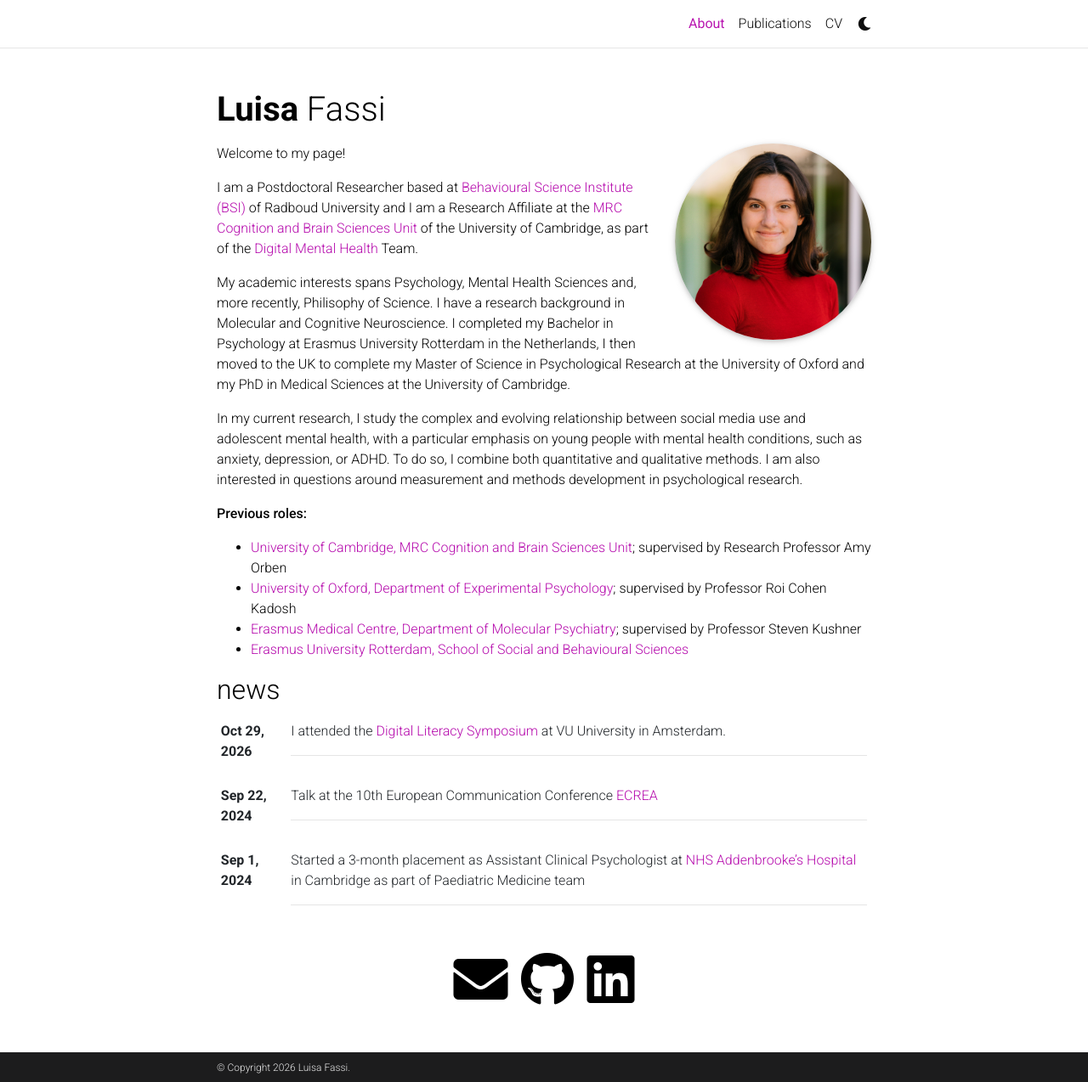
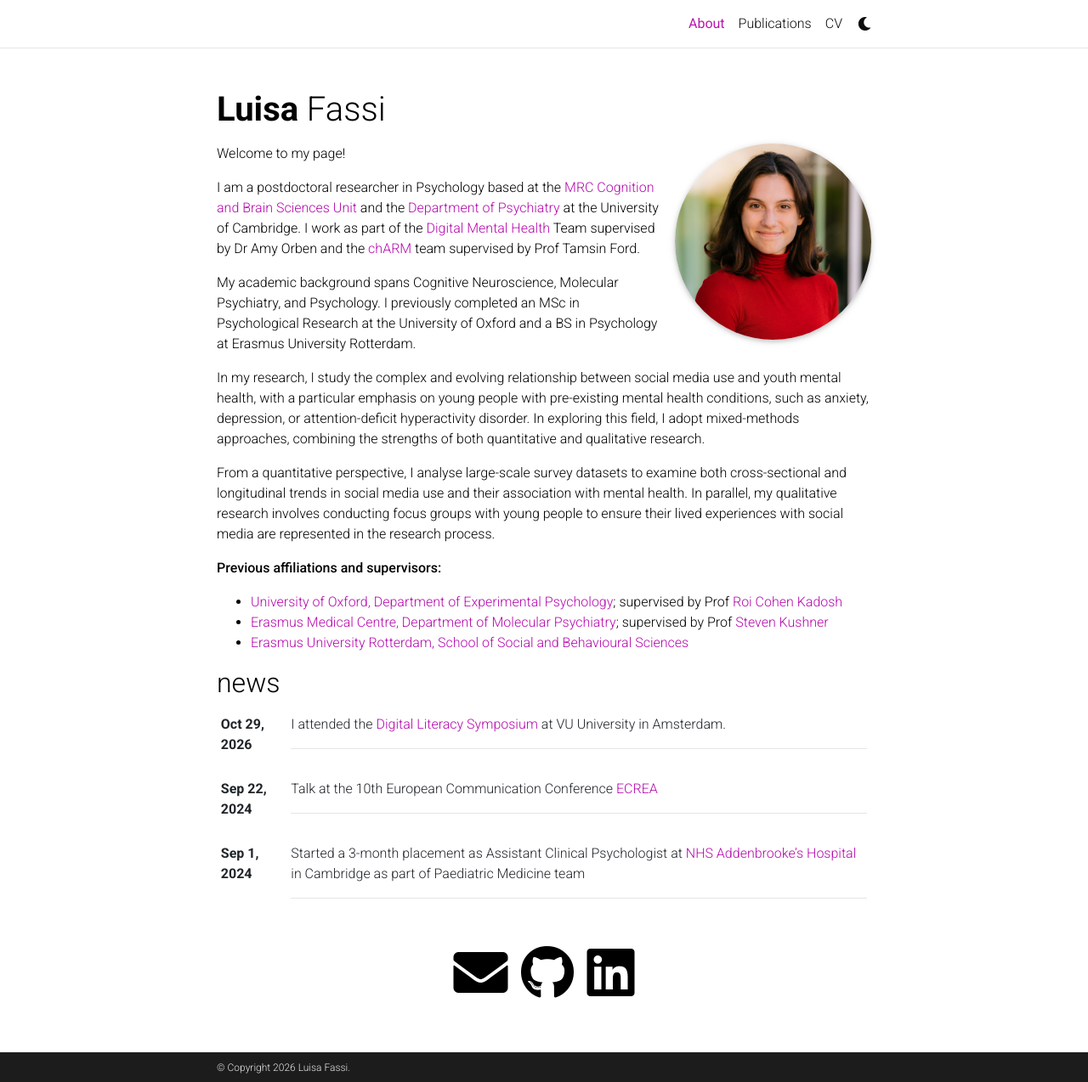
Before and after one commit to LuisaFassi/LuisaFassi.github.io, a Jekyll site: the page built from _pages/about.md, in a window 1280 px wide and 1274 px high. Shown: the whole window at 85% size. Built offline with Jekyll 4.4.1, drawn with Linux system fonts in a browser that asks for light colours; comment, search, counter and statistics services are not loaded; a style sheet for code colours, icons or effects is not loaded.

Commit message:
Revert "changed intro"
This reverts commit 13d6c09fa3009491b6a7d53ef84482b2f6cada3c.

```diff
--- a/_pages/about.md
+++ b/_pages/about.md
@@ -17,14 +17,18 @@ social: true  # includes social icons at the bottom of the page
 
 Welcome to my page!
 
-I am a Postdoctoral Researcher based at [Behavioural Science Institute (BSI)](https://www.ru.nl/behavioural-science-institute) of Radboud University and I am a Research Affiliate at the [MRC Cognition and Brain Sciences Unit](https://www.mrc-cbu.cam.ac.uk/) of the University of Cambridge, as part of the [Digital Mental Health](https://t.co/oP7RhsulGp) Team.
+I am a postdoctoral researcher in Psychology based at the [MRC Cognition and Brain Sciences Unit](https://www.mrc-cbu.cam.ac.uk/) and the [Department of Psychiatry](https://x.com/psychiatry_ucam) at the University of Cambridge.
+I work as part of the [Digital Mental Health](https://t.co/oP7RhsulGp) Team supervised by Dr Amy Orben and the [chARM](https://x.com/charmpsych) team supervised by Prof Tamsin Ford.
 
-My academic interests spans Psychology, Mental Health Sciences and, more recently, Philisophy of Science. I have a research background in Molecular and Cognitive Neuroscience. I completed my Bachelor in Psychology at Erasmus University Rotterdam in the Netherlands, I then moved to the UK to complete my Master of Science in Psychological Research at the University of Oxford and my PhD in Medical Sciences at the University of Cambridge.
+My academic background spans Cognitive Neuroscience, Molecular Psychiatry, and Psychology. I previously completed an MSc in Psychological Research at the University of Oxford and a BS in Psychology at Erasmus University Rotterdam.
 
-In my current research, I study the complex and evolving relationship between social media use and adolescent mental health, with a particular emphasis on young people with mental health conditions, such as anxiety, depression, or ADHD. To do so, I combine both quantitative and qualitative methods. I am also interested in questions around measurement and methods development in psychological research.
+In my research, I study the complex and evolving relationship between social media use and youth mental health, with a particular emphasis on young people with pre-existing mental health conditions, such as anxiety, depression, or attention-deficit hyperactivity disorder.
+In exploring this field, I adopt mixed-methods approaches, combining the strengths of both quantitative and qualitative research.
 
-**Previous roles:**
-- [University of Cambridge, MRC Cognition and Brain Sciences Unit](https://www.mrc-cbu.cam.ac.uk/); supervised by Research Professor Amy Orben
-- [University of Oxford, Department of Experimental Psychology](https://www.psy.ox.ac.uk/); supervised by Professor Roi Cohen Kadosh
--	[Erasmus Medical Centre, Department of Molecular Psychiatry](https://www.erasmusmc.nl/en/research/departments/psychiatry); supervised by Professor Steven Kushner
+From a quantitative perspective, I analyse large-scale survey datasets to examine both cross-sectional and longitudinal trends in social media use and their association with mental health.
+In parallel, my qualitative research involves conducting focus groups with young people to ensure their lived experiences with social media are represented in the research process.
+
+**Previous affiliations and supervisors:**
+- [University of Oxford, Department of Experimental Psychology](https://www.psy.ox.ac.uk/); supervised by Prof [Roi Cohen Kadosh](https://www.psy.ox.ac.uk/people/roi-cohenkadosh)
+-	[Erasmus Medical Centre, Department of Molecular Psychiatry](https://www.erasmusmc.nl/en/research/departments/psychiatry); supervised by Prof [Steven Kushner](https://www.erasmusmc.nl/en/research/researchers/kushner-steven)
 -	[Erasmus University Rotterdam, School of Social and Behavioural Sciences](https://www.eur.nl/en/essb)
```
